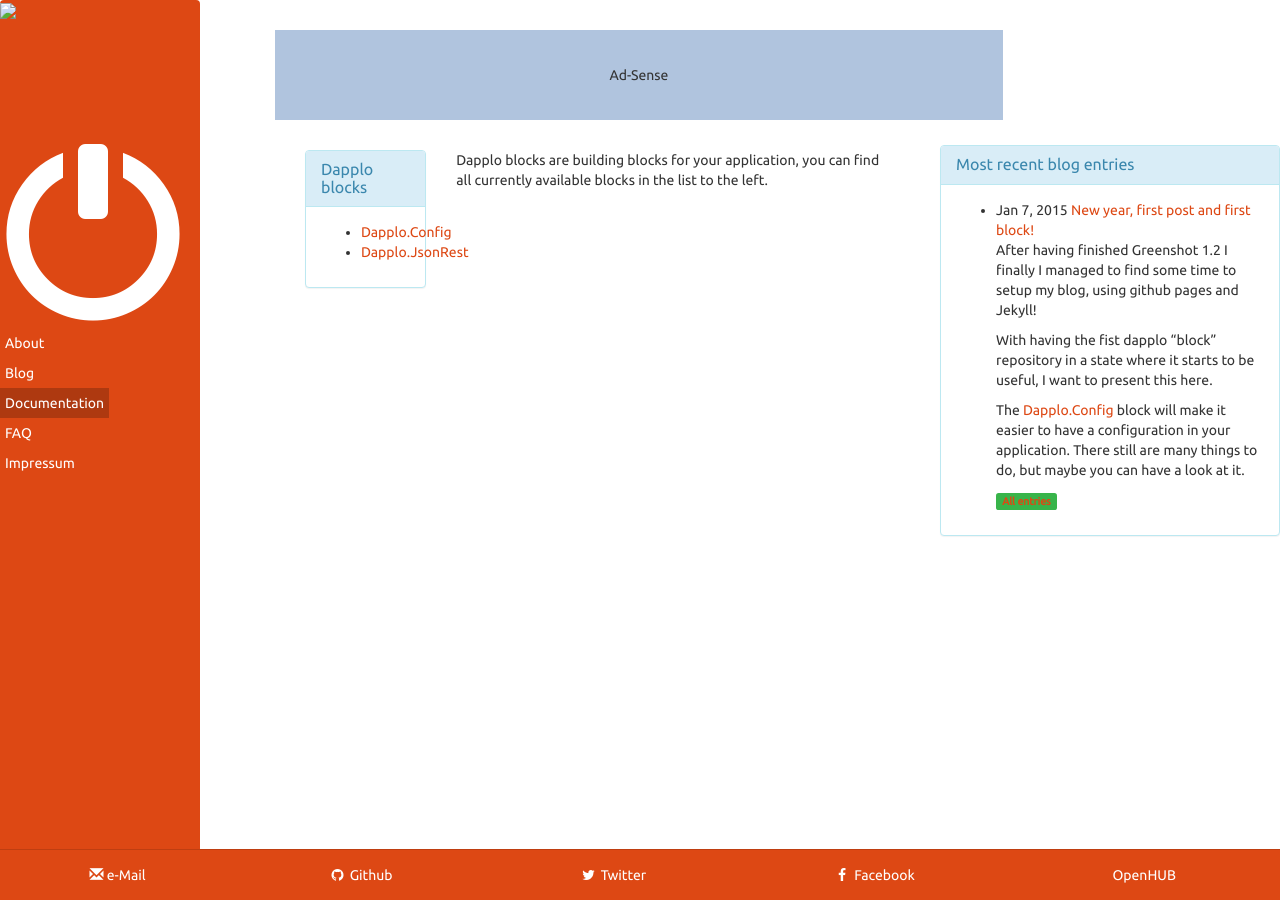
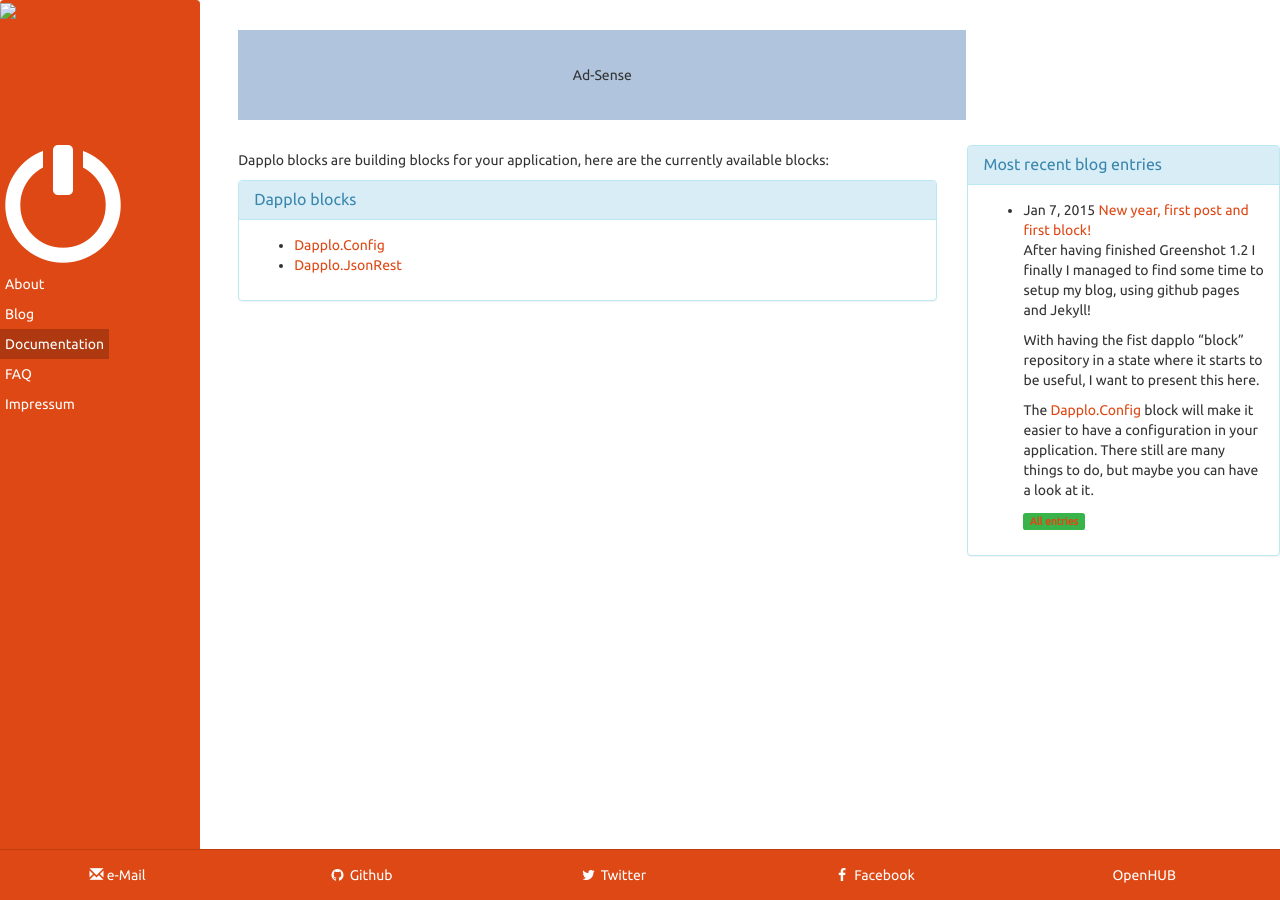
Before and after one commit to dapplo/dapplo.github.io, a Jekyll site: the page built from pages/documentation.md, in a window 1280 px wide. Built offline with Jekyll 4.4.1, drawn with Linux system fonts in a browser that asks for light colours; Markdown is read by kramdown in place of the engine named in the settings.

Commit message:
Small fixes

```diff
--- a/_includes/menu.html
+++ b/_includes/menu.html
@@ -1,7 +1,7 @@
 
 		<nav class="navbar navbar-default navbar-fixed-side navbar-fixed-side-left navbar-fill" role="navigation">
 			{% include menu-header.html %}
-			<a href="/" class="navbar-brand navbar-brand-centered"><span style="font-size: 180px;" class="glyphicon glyphicon-off"></span></a>
+			<a href="/" class="navbar-brand navbar-brand-centered"><span style="font-size: 120px;" class="glyphicon glyphicon-off"></span></a>
 			<div>
 				<ul class="nav navbar-nav">{% for availablepage in site.pages %}{% if availablepage.tags contains "show_in_header_menu" %}
 					<li {% if page.url == availablepage.url %}class="active"{% endif %}>
--- a/_layouts/default.html
+++ b/_layouts/default.html
@@ -2,7 +2,7 @@
 <html>
 {% include head.html %}
 <body>
-<div class="container">
+<div class="container-fluid">
 	<div class="col-xs-2 col-sm-2 col-md-2 col-lg-2">{% include menu.html %}</div>
 	<div class="col-xs-7 col-sm-7 col-md-7 col-lg-7">{% include content-header.html %}{{ content }}</div>
 	<div class="col-lg-3 hidden-sm hidden-xs hidden-md">{% include right-header.html %}{% include blog-entries.html %}</div>
--- a/pages/documentation.md
+++ b/pages/documentation.md
@@ -1,8 +1,23 @@
 ---
-layout: block_overview
+layout: default
 title: Documentation
 permalink: /documentation/
 tags: show_in_header_menu
 ---
 
-Dapplo blocks are building blocks for your application, you can find all currently available blocks in the list to the left.
+Dapplo blocks are building blocks for your application, here are the currently available blocks:
+{% assign sorted_blocks = site.blocks | sort:"sort_id" %}
+<div class="panel panel-info" >
+	<div class="panel-heading">
+		<h3 class="panel-title">Dapplo blocks</h3>
+	</div>
+	<div class="panel-body">
+	  <ul>
+		{% for block in sorted_blocks %}
+		  <li>
+			<a href="{{ block.url | prepend: site.baseurl }}">{{ block.github_project }}</a>
+		  </li>
+		{% endfor %}
+	  </ul>
+	</div>
+</div>
```
Also changed, not shown: _includes/reactivemanifesto.html (line endings or trailing spaces).
